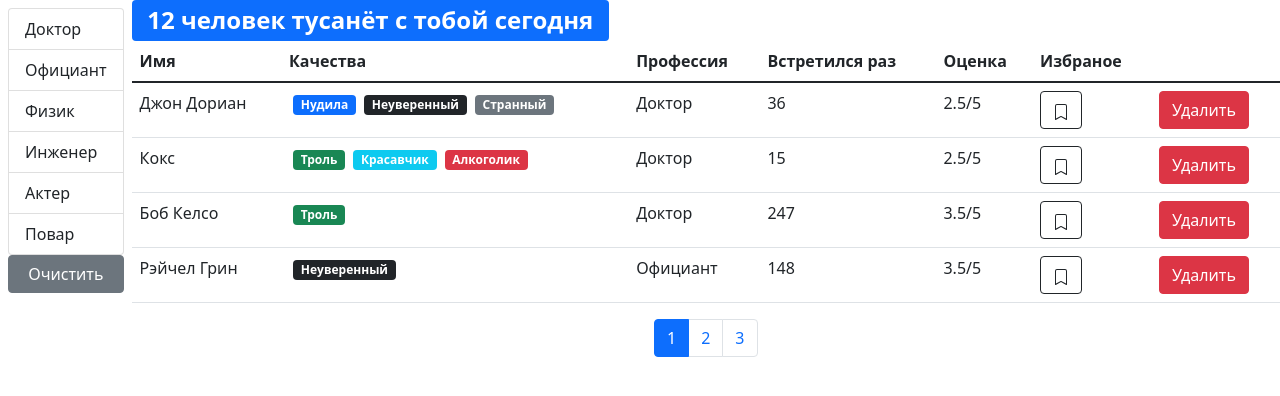
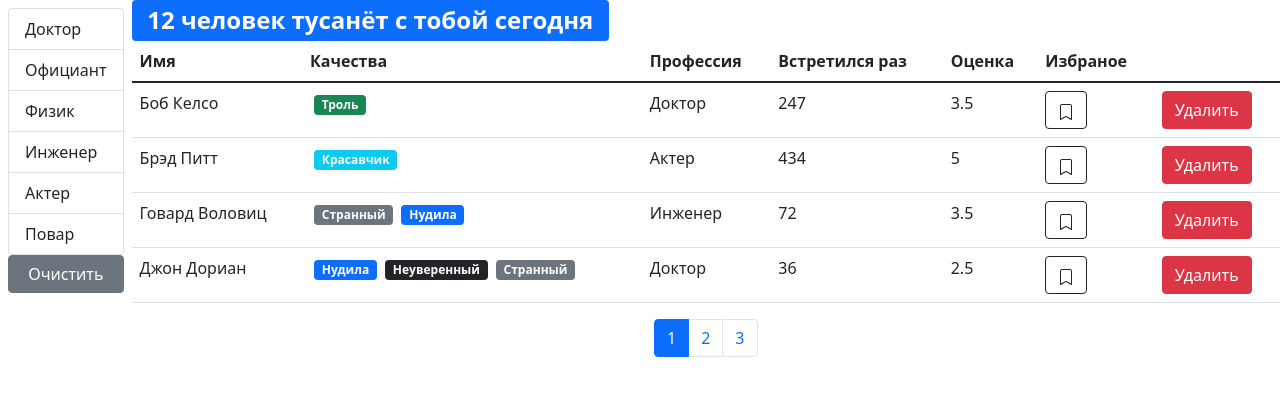
Before and after one commit to Legrank/fast-company, a React (Create React App) app: page / in a window 1280 px wide. Shown: the top 396 px of the page. Built offline with nearby package versions, Linux system fonts and the light colour scheme.

Commit message:
refactor

```diff
--- a/src/app/components/qualitie.jsx
+++ /dev/null
@@ -1,11 +0,0 @@
-import React from 'react'
-import PropTypes from 'prop-types'
-
-export default function Qualitie({ qualitie }) {
-    const className = 'badge bg-' + qualitie.color + ' mx-1'
-    return <span className={className}>{qualitie.name}</span>
-}
-
-Qualitie.propTypes = {
-    qualitie: PropTypes.object.isRequired,
-}
--- /dev/null
+++ b/src/app/components/qualitiesList.jsx
@@ -0,0 +1,18 @@
+import React from 'react'
+import PropTypes from 'prop-types'
+
+import Quality from './quality'
+
+function QualitiesList({ qualities }) {
+    return (
+        <>
+            {qualities.map((quality) => (
+                <Quality key={quality._id} quality={quality}></Quality>
+            ))}
+        </>
+    )
+}
+
+QualitiesList.propTypes = { qualities: PropTypes.array.isRequired }
+
+export default QualitiesList
--- /dev/null
+++ b/src/app/components/quality.jsx
@@ -0,0 +1,11 @@
+import React from 'react'
+import PropTypes from 'prop-types'
+
+export default function Quality({ quality }) {
+    const className = 'badge bg-' + quality.color + ' mx-1'
+    return <span className={className}>{quality.name}</span>
+}
+
+Quality.propTypes = {
+    quality: PropTypes.object.isRequired,
+}
--- /dev/null
+++ b/src/app/components/table.jsx
@@ -0,0 +1,32 @@
+import React from 'react'
+import PropTypes from 'prop-types'
+
+import TableHead from './tableHead'
+import TableBody from './tableBody'
+
+function Table({ users, onSort, selectedSort, columns, children }) {
+    return (
+        <table className="table">
+            {children || (
+                <>
+                    <TableHead
+                        selectedSort={selectedSort}
+                        onSort={onSort}
+                        columns={columns}
+                    ></TableHead>
+                    <TableBody columns={columns} data={users}></TableBody>
+                </>
+            )}
+        </table>
+    )
+}
+
+Table.propTypes = {
+    users: PropTypes.array,
+    onSort: PropTypes.func,
+    selectedSort: PropTypes.object,
+    columns: PropTypes.object,
+    children: PropTypes.array,
+}
+
+export default Table
--- /dev/null
+++ b/src/app/components/tableBody.jsx
@@ -0,0 +1,33 @@
+import React from 'react'
+import PropTypes from 'prop-types'
+import { get } from 'lodash'
+
+function TableBody({ data, columns }) {
+    const renderContent = (item, { path, component }) => {
+        if (component) {
+            if (typeof component === 'function') {
+                return component(item)
+            }
+            return component
+        }
+        return get(item, path)
+    }
+    return (
+        <tbody>
+            {data.map((item) => (
+                <tr key={item._id}>
+                    {Object.entries(columns).map(([column, content]) => (
+                        <td key={column}>{renderContent(item, content)}</td>
+                    ))}
+                </tr>
+            ))}
+        </tbody>
+    )
+}
+
+TableBody.propTypes = {
+    data: PropTypes.array.isRequired,
+    columns: PropTypes.object.isRequired,
+}
+
+export default TableBody
--- /dev/null
+++ b/src/app/components/tableHead.jsx
@@ -0,0 +1,39 @@
+import React from 'react'
+import PropTypes from 'prop-types'
+
+function TableHead({ onSort, selectedSort, columns }) {
+    const handleSort = (item) => {
+        if (selectedSort.path === item) {
+            onSort({
+                ...selectedSort,
+                reverse: !selectedSort.reverse,
+            })
+        } else {
+            onSort({ path: item, reverse: false })
+        }
+    }
+    return (
+        <thead>
+            <tr>
+                {Object.entries(columns).map(([column, { name, path }]) => (
+                    <th
+                        key={column}
+                        onClick={path ? () => handleSort(path) : undefined}
+                        scope="col"
+                        {...{ role: path && 'button' }}
+                    >
+                        {name}
+                    </th>
+                ))}
+            </tr>
+        </thead>
+    )
+}
+
+TableHead.propTypes = {
+    onSort: PropTypes.func.isRequired,
+    selectedSort: PropTypes.object.isRequired,
+    columns: PropTypes.object.isRequired,
+}
+
+export default TableHead
--- a/src/app/components/users.jsx
+++ b/src/app/components/users.jsx
@@ -1,12 +1,12 @@
 import React, { useState, useEffect } from 'react'
+import { orderBy } from 'lodash'
 
 import api from '../api'
 import { paginate } from '../utils/paginate'
-
 import { SearchStatus } from './searchStatus'
-import User from './user'
 import Pagination from './pagination'
 import GroupList from './groupList'
+import UsersTable from './usersTable'
 
 const Users = () => {
     const PAGE_SIZE = 4
@@ -28,6 +28,9 @@ const Users = () => {
     const handleProfessionSelect = (profession) => {
         setSelectedProf(profession)
     }
+    const handleSort = (item) => {
+        setSortBy(item)
+    }
     const clearFilter = () => {
         setSelectedProf()
     }
@@ -36,9 +39,14 @@ const Users = () => {
     const [professions, setProfessions] = useState()
     const [selectedProf, setSelectedProf] = useState()
     const [currentPage, setCurrentPage] = useState(1)
+    const [sortBy, setSortBy] = useState({ path: 'name', reverse: false })
+    const [isLoading, setIsLoading] = useState(true)
 
     useEffect(() => {
-        api.users.fetchAll().then((data) => setUsers(data))
+        api.users.fetchAll().then((data) => {
+            setUsers(data)
+            setIsLoading(false)
+        })
         api.professions.fetchAll().then((data) => setProfessions(data))
     }, [])
     useEffect(() => setCurrentPage(1), [selectedProf])
@@ -48,17 +56,15 @@ const Users = () => {
               (profession) => profession.profession._id === selectedProf._id
           )
         : users
-    const userCrop = paginate(filteredUsers, currentPage, PAGE_SIZE)
+    const sortedUser = orderBy(
+        filteredUsers,
+        [sortBy.path],
+        [sortBy.reverse ? 'desc' : 'asc']
+    )
+    const userCrop = paginate(sortedUser, currentPage, PAGE_SIZE)
     const itemCount = filteredUsers.length
-    const usersRows = userCrop.map((user) => (
-        <User
-            user={user}
-            key={user._id}
-            onDelete={handleDelete}
-            onToggleBookMark={handleTogleBookmark}
-        ></User>
-    ))
 
+    if (isLoading) return 'Loading...'
     return (
         <div className="d-flex">
             {professions && (
@@ -80,20 +86,13 @@ const Users = () => {
             <div className="flex-grow-1">
                 <SearchStatus countUser={itemCount}></SearchStatus>
                 {itemCount > 0 && (
-                    <table className="table">
-                        <thead>
-                            <tr>
-                                <th scope="col">Имя</th>
-                                <th scope="col">Качества</th>
-                                <th scope="col">Профессия</th>
-                                <th scope="col">Встретился раз</th>
-                                <th scope="col">Оценка</th>
-                                <th scope="col">Избраное</th>
-                                <th scope="col"></th>
-                            </tr>
-                        </thead>
-                        <tbody>{usersRows}</tbody>
-                    </table>
+                    <UsersTable
+                        users={userCrop}
+                        onDelete={handleDelete}
+                        onToggleBookMark={handleTogleBookmark}
+                        onSort={handleSort}
+                        selectedSort={sortBy}
+                    ></UsersTable>
                 )}
                 <div className="d-flex justify-content-center">
                     <Pagination
--- /dev/null
+++ b/src/app/components/usersTable.jsx
@@ -0,0 +1,74 @@
+import React from 'react'
+import PropTypes from 'prop-types'
+
+import Table from './table'
+import TableHead from './tableHead'
+import TableBody from './tableBody'
+import Bookmark from './bookmark'
+import QualitiesList from './qualitiesList'
+
+function UsersTable({
+    users,
+    onSort,
+    selectedSort,
+    onToggleBookMark,
+    onDelete,
+}) {
+    const columns = {
+        name: { path: 'name', name: 'Имя' },
+        qualities: {
+            name: 'Качества',
+            component: (user) => (
+                <QualitiesList qualities={user.qualities}></QualitiesList>
+            ),
+        },
+        profession: { path: 'profession.name', name: 'Профессия' },
+        completedMeetings: {
+            path: 'completedMeetings',
+            name: 'Встретился раз',
+        },
+        rate: { path: 'rate', name: 'Оценка' },
+        bookmark: {
+            path: 'bookmark',
+            name: 'Избраное',
+            component: (user) => (
+                <Bookmark
+                    bookmark={user.bookmark}
+                    userId={user._id}
+                    onToggleBookMark={onToggleBookMark}
+                ></Bookmark>
+            ),
+        },
+        delete: {
+            component: (user) => (
+                <button
+                    type="button"
+                    className="btn btn-danger"
+                    onClick={() => onDelete(user._id)}
+                >
+                    Удалить
+                </button>
+            ),
+        },
+    }
+    return (
+        <Table>
+            <TableHead
+                selectedSort={selectedSort}
+                onSort={onSort}
+                columns={columns}
+            ></TableHead>
+            <TableBody columns={columns} data={users}></TableBody>
+        </Table>
+    )
+}
+
+UsersTable.propTypes = {
+    users: PropTypes.array.isRequired,
+    onDelete: PropTypes.func.isRequired,
+    onToggleBookMark: PropTypes.func.isRequired,
+    onSort: PropTypes.func.isRequired,
+    selectedSort: PropTypes.object.isRequired,
+}
+
+export default UsersTable
```
